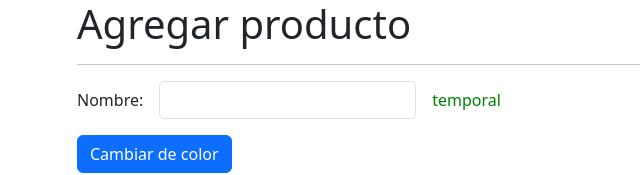
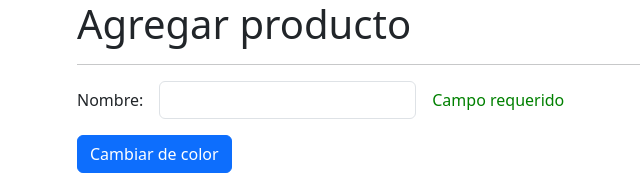
Before and after one commit to Ezeki3/directive-signals, an Angular app: page /products/product in a window 1280 px wide. Shown: the top 175 px of the page, without its empty margins (5-645 px from the left). Built offline with nearby package versions, Linux system fonts and the light colour scheme.

Commit message:
cambiar el mensaje de la etiqueta

```diff
--- a/src/app/products/pages/product-page/product-page.component.html
+++ b/src/app/products/pages/product-page/product-page.component.html
@@ -12,7 +12,11 @@
       <input formControlName="name" type="text" class="form-control">
     </div>
     <div class="col-auto">
-      <span customLabel [color]="color" >temporal</span>
+      <span customLabel
+        [color]="color"
+        [errors]="myForm.get('name')?.errors">
+        temporal
+      </span>
     </div>
 
   </div>
--- a/src/app/shared/directives/custom-label.directive.ts
+++ b/src/app/shared/directives/custom-label.directive.ts
@@ -1,4 +1,5 @@
 import { Directive, ElementRef, Input, OnInit } from '@angular/core';
+import { ValidationErrors } from '@angular/forms';
 
 @Directive({
   selector: '[customLabel]'
@@ -7,29 +8,47 @@ export class CustomLabelDirective implements OnInit{
 
   private htmlElement?: ElementRef<HTMLElement>;
   private _color:string = 'red';
+  private _errors?: ValidationErrors | null;
 
   @Input() set color( value:string ) {
     this._color = value;
     this.setStyle()
   }
 
+  @Input() set errors( value: ValidationErrors | null | undefined ) {
+    this._errors = value;
+    this.setErrorsMessage()
+  }
+
   constructor( private el: ElementRef<HTMLElement>) {
     // console.log('constructor de la directiva');
-    console.log(el)
+    // console.log(el)
     this.htmlElement = el;
   }
 
   ngOnInit(): void {
-    console.log('directiva - ngoninit');
-
     this.setStyle();
   }
 
   setStyle():void {
     if( !this.htmlElement ) return;
 
-    this.htmlElement!.nativeElement.style.color = this._color
+    this.htmlElement!.nativeElement.style.color = this._color;
   }
 
+  setErrorsMessage():void{
+    if( !this.htmlElement ) return;
+    if( !this._errors ) {
+      this.htmlElement!.nativeElement.innerText = '';
+      return;
+    }
 
+    const errors = Object.keys(this._errors);
+    console.log(errors)
+
+    if( errors.includes('required') ) {
+      this.htmlElement.nativeElement.innerText = "Campo requerido";
+      return;
+    }
+  }
 }
```
